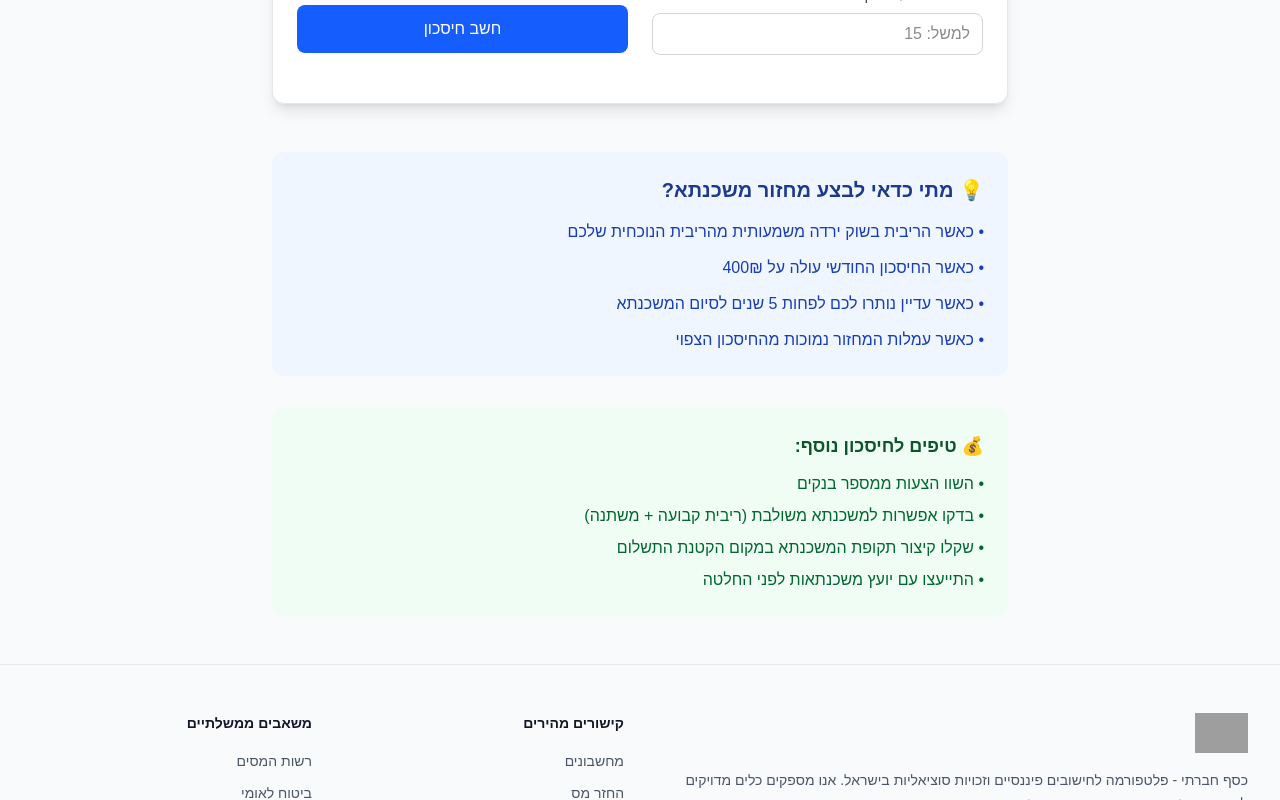
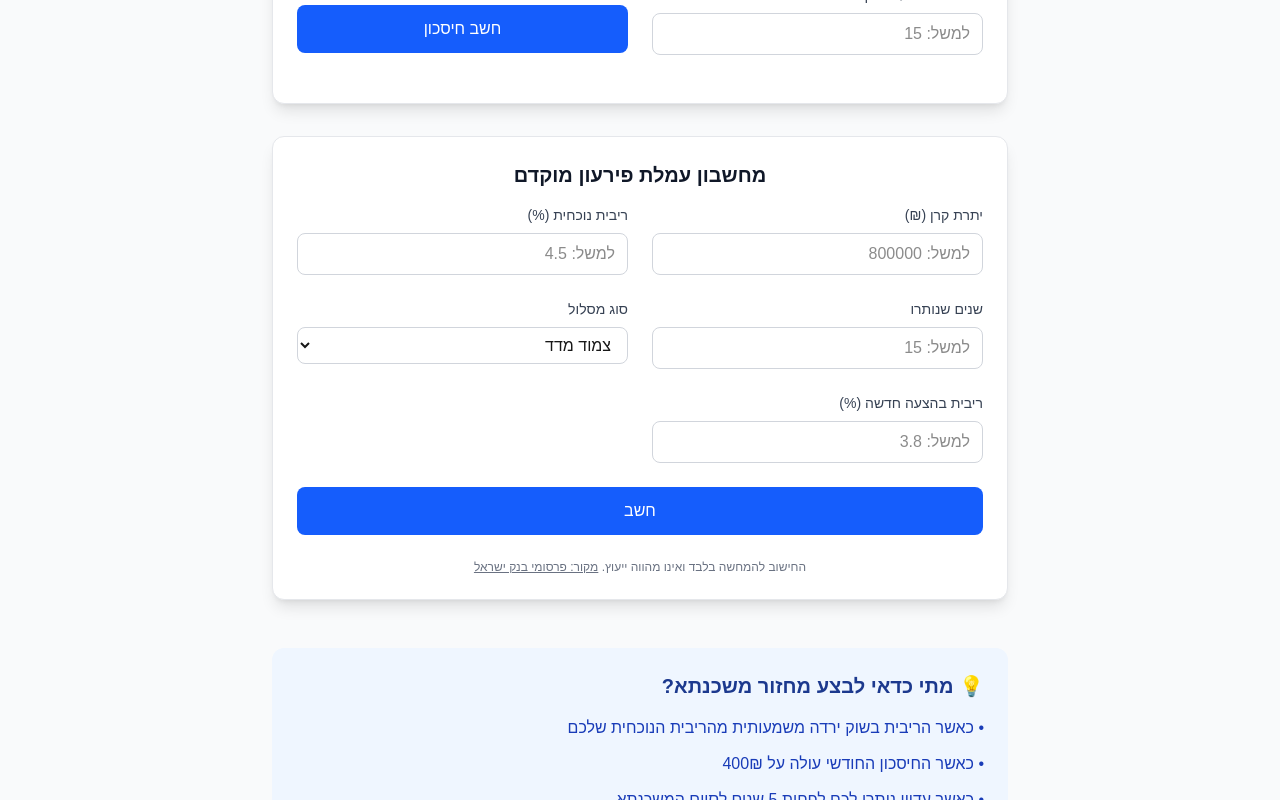
Before and after one commit to shkomig/social-money-israel, a Next.js app: page /calculators/mortgage-refinance in a window 1280 px wide. Shown: the part 551-1351 px from the top of the page. Built offline with nearby package versions, Linux system fonts and the light colour scheme; grey boxes are pictures that could not be loaded.

Commit message:
feat: add early repayment estimator

```diff
--- a/app/calculators/mortgage-refinance/page.tsx
+++ b/app/calculators/mortgage-refinance/page.tsx
@@ -1,6 +1,7 @@
 import Layout from '@/components/Layout'
 import MortgageRefinanceCalculator from '@/components/calculators/MortgageRefinanceCalculator'
 import HowItWorks from '@/components/HowItWorks'
+import EarlyRepaymentEstimator from '@/components/EarlyRepaymentEstimator'
 
 export default function MortgageRefinancePage() {
   return (
@@ -66,6 +67,8 @@ export default function MortgageRefinancePage() {
 
         <MortgageRefinanceCalculator />
 
+        <EarlyRepaymentEstimator />
+
         {/* Educational Content */}
         <div className="mt-12 bg-blue-50 rounded-xl p-6">
           <h2 className="text-xl font-semibold text-blue-900 mb-4">
--- /dev/null
+++ b/components/EarlyRepaymentEstimator.tsx
@@ -0,0 +1,177 @@
+'use client'
+
+import { useState } from 'react'
+import rates from '@/data/rates.json'
+
+type TrackType = 'linked' | 'unlinked'
+
+export default function EarlyRepaymentEstimator() {
+  const [remainingPrincipal, setRemainingPrincipal] = useState('')
+  const [currentRate, setCurrentRate] = useState('')
+  const [yearsLeft, setYearsLeft] = useState('')
+  const [trackType, setTrackType] = useState<TrackType>('linked')
+  const [newOfferRate, setNewOfferRate] = useState('')
+  const [results, setResults] = useState<{
+    earlyFee: number
+    monthlySaving: number
+    breakEvenMonths: number
+  } | null>(null)
+
+  const calculatePayment = (principal: number, rate: number, years: number) => {
+    const monthlyRate = rate / 100 / 12
+    const n = years * 12
+
+    if (monthlyRate === 0) return principal / n
+
+    return (
+      principal * (monthlyRate * Math.pow(1 + monthlyRate, n)) /
+      (Math.pow(1 + monthlyRate, n) - 1)
+    )
+  }
+
+  const estimate = () => {
+    const principal = parseFloat(remainingPrincipal)
+    const curRate = parseFloat(currentRate)
+    const yrs = parseFloat(yearsLeft)
+    const offerRate = parseFloat(newOfferRate)
+    const avgRate = rates[trackType]
+
+    if (!principal || !curRate || !yrs || !offerRate) return
+
+    const earlyFee = Math.max(0, ((curRate - avgRate) / 100) * principal * yrs * 0.1)
+    const currentPayment = calculatePayment(principal, curRate, yrs)
+    const newPayment = calculatePayment(principal, offerRate, yrs)
+    const monthlySaving = currentPayment - newPayment
+    const breakEvenMonths = monthlySaving > 0 ? earlyFee / monthlySaving : 0
+
+    setResults({ earlyFee, monthlySaving, breakEvenMonths })
+  }
+
+  const formatCurrency = (amount: number) =>
+    new Intl.NumberFormat('he-IL', {
+      style: 'currency',
+      currency: 'ILS',
+      minimumFractionDigits: 0,
+      maximumFractionDigits: 0,
+    }).format(amount)
+
+  return (
+    <div dir="rtl" className="bg-white rounded-xl shadow-lg p-6 border border-gray-200 mt-8">
+      <h3 className="text-xl font-semibold text-gray-900 mb-4 text-center">
+        מחשבון עמלת פירעון מוקדם
+      </h3>
+
+      <div className="grid grid-cols-1 md:grid-cols-2 gap-6 mb-6">
+        <div>
+          <label className="block text-sm font-medium text-gray-700 mb-2">
+            יתרת קרן (₪)
+          </label>
+          <input
+            type="number"
+            value={remainingPrincipal}
+            onChange={(e) => setRemainingPrincipal(e.target.value)}
+            className="w-full px-3 py-2 border border-gray-300 rounded-lg focus:ring-2 focus:ring-blue-500 focus:border-blue-500"
+            placeholder="למשל: 800000"
+          />
+        </div>
+
+        <div>
+          <label className="block text-sm font-medium text-gray-700 mb-2">
+            ריבית נוכחית (%)
+          </label>
+          <input
+            type="number"
+            step="0.01"
+            value={currentRate}
+            onChange={(e) => setCurrentRate(e.target.value)}
+            className="w-full px-3 py-2 border border-gray-300 rounded-lg focus:ring-2 focus:ring-blue-500 focus:border-blue-500"
+            placeholder="למשל: 4.5"
+          />
+        </div>
+
+        <div>
+          <label className="block text-sm font-medium text-gray-700 mb-2">
+            שנים שנותרו
+          </label>
+          <input
+            type="number"
+            value={yearsLeft}
+            onChange={(e) => setYearsLeft(e.target.value)}
+            className="w-full px-3 py-2 border border-gray-300 rounded-lg focus:ring-2 focus:ring-blue-500 focus:border-blue-500"
+            placeholder="למשל: 15"
+          />
+        </div>
+
+        <div>
+          <label className="block text-sm font-medium text-gray-700 mb-2">
+            סוג מסלול
+          </label>
+          <select
+            value={trackType}
+            onChange={(e) => setTrackType(e.target.value as TrackType)}
+            className="w-full px-3 py-2 border border-gray-300 rounded-lg focus:ring-2 focus:ring-blue-500 focus:border-blue-500"
+          >
+            <option value="linked">צמוד מדד</option>
+            <option value="unlinked">לא צמוד</option>
+          </select>
+        </div>
+
+        <div>
+          <label className="block text-sm font-medium text-gray-700 mb-2">
+            ריבית בהצעה חדשה (%)
+          </label>
+          <input
+            type="number"
+            step="0.01"
+            value={newOfferRate}
+            onChange={(e) => setNewOfferRate(e.target.value)}
+            className="w-full px-3 py-2 border border-gray-300 rounded-lg focus:ring-2 focus:ring-blue-500 focus:border-blue-500"
+            placeholder="למשל: 3.8"
+          />
+        </div>
+      </div>
+
+      <button
+        onClick={estimate}
+        className="w-full bg-blue-600 hover:bg-blue-700 text-white font-medium py-3 px-6 rounded-lg transition-colors duration-200"
+      >
+        חשב
+      </button>
+
+      {results && (
+        <div className="mt-6 space-y-2 text-center">
+          <div className="text-gray-700">
+            עמלת פירעון מוקדם משוערת:{' '}
+            <span className="font-semibold">
+              {formatCurrency(results.earlyFee)}
+            </span>
+          </div>
+          <div className="text-gray-700">
+            חיסכון חודשי משוער:{' '}
+            <span className="font-semibold">
+              {formatCurrency(results.monthlySaving)}
+            </span>
+          </div>
+          <div className="text-gray-700">
+            חודשי איזון:{' '}
+            <span className="font-semibold">
+              {Math.ceil(results.breakEvenMonths)}
+            </span>
+          </div>
+        </div>
+      )}
+
+      <p className="text-xs text-gray-500 mt-6 text-center">
+        החישוב להמחשה בלבד ואינו מהווה ייעוץ.{' '}
+        <a
+          href="https://www.boi.org.il"
+          target="_blank"
+          rel="noopener noreferrer"
+          className="underline"
+        >
+          מקור: פרסומי בנק ישראל
+        </a>
+      </p>
+    </div>
+  )
+}
--- /dev/null
+++ b/data/rates.json
@@ -0,0 +1,4 @@
+{
+  "linked": 3.5,
+  "unlinked": 4.5
+}
```
